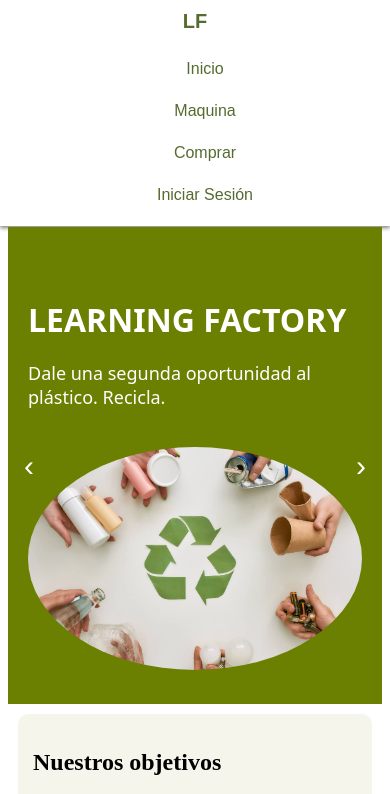
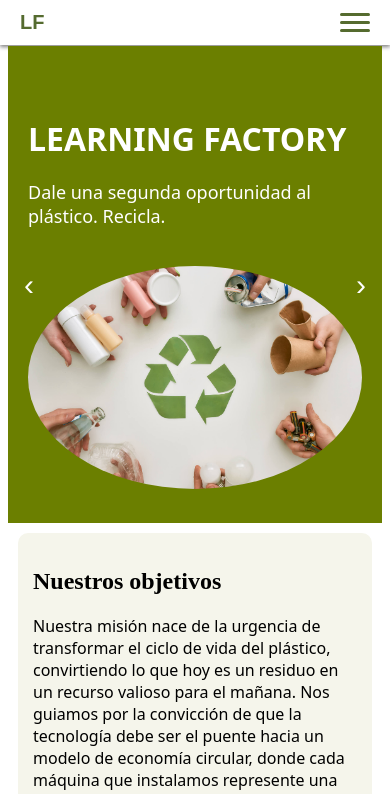
Before and after one commit to gorka274/Reto2Eval, an Angular app in the folder LearningFactory/: page /home in a window 390 px wide. Shown: the top 794 px of the page. Built offline with nearby package versions, Linux system fonts and the light colour scheme; a web font is replaced by a local one.

Commit message:
Implement hamburger menu for mobile navigation
Co-authored-by: danda02 <188176550+danda02@users.noreply.github.com>

```diff
--- a/LearningFactory/src/app/components/navbar/navbar.html
+++ b/LearningFactory/src/app/components/navbar/navbar.html
@@ -1,6 +1,15 @@
 <nav class="navbar">
   <a href="#"><div class="logo">LF</div></a>
-  <ul class="nav-links">
+
+  <!-- Botón hamburguesa (solo visible en móvil) -->
+  <button class="menu-toggle" (click)="toggleMenu()">
+    <span></span>
+    <span></span>
+    <span></span>
+  </button>
+
+  <!-- Menú de navegación -->
+  <ul class="nav-links" [class.active]="menuAbierto">
     <!-- Links visibles para todos -->
     <li><a routerLink="/home">Inicio</a></li>
     <li><a routerLink="/caracteristicas">Maquina</a></li>
--- a/LearningFactory/src/app/components/navbar/navbar.scss
+++ b/LearningFactory/src/app/components/navbar/navbar.scss
@@ -42,31 +42,68 @@ nav a {
   color: #76af0b;
 }
 
+/* Desktop: ocultar botón hamburguesa */
+.menu-toggle {
+    display: none;
+}
+
 /* Media queries para móviles */
 @media (max-width: 768px) {
     .navbar {
-        flex-direction: column;
+        position: relative;
+        flex-direction: row; /* Mantener horizontal */
+        justify-content: space-between;
         padding: 10px 20px;
     }
 
     .logo {
-        margin-bottom: 15px;
         font-size: 20px;
     }
 
+    .menu-toggle {
+        display: flex;
+        flex-direction: column;
+        justify-content: space-around;
+        width: 30px;
+        height: 25px;
+        background: transparent;
+        border: none;
+        cursor: pointer;
+        padding: 0;
+        z-index: 10;
+    }
+
+    .menu-toggle span {
+        width: 100%;
+        height: 3px;
+        background-color: #556b2f;
+        border-radius: 10px;
+    }
+
     .nav-links {
+        position: absolute;
+        top: 100%;
+        left: 0;
+        width: 100%;
         flex-direction: column;
-        width: 100%;
-        align-items: center;
+        background-color: #ffffff;
+        box-shadow: 0 4px 6px rgba(0,0,0,0.1);
+        display: none; /* Oculto por defecto */
+    }
+
+    .nav-links.active {
+        display: flex; /* Mostrar cuando esté activo */
     }
 
     .nav-links li {
         width: 100%;
         text-align: center;
+        border-bottom: 1px solid #f0f0f0;
     }
 
     .nav-links li a {
-        padding: 12px 10px;
+        padding: 15px;
+        display: block;
         width: 100%;
     }
 }
--- a/LearningFactory/src/app/components/navbar/navbar.ts
+++ b/LearningFactory/src/app/components/navbar/navbar.ts
@@ -25,6 +25,8 @@ import { CommonModule } from '@angular/common';
  })
 
 export class Navbar {
+  menuAbierto = false;
+
   constructor(public authService: AuthService) {
     effect(() => {
       const usuario = this.authService.getUsuario();
@@ -35,4 +37,8 @@ export class Navbar {
       }
     });
   }
+
+  toggleMenu() {
+    this.menuAbierto = !this.menuAbierto;
+  }
 }
--- a/LearningFactory/src/main.ts
+++ b/LearningFactory/src/main.ts
@@ -1,4 +1,4 @@
-import 'Zone.js';
+import 'zone.js';
 import { bootstrapApplication } from '@angular/platform-browser';
 import { provideHttpClient } from '@angular/common/http';
 import { appConfig } from './app/app.config';
```
Also changed, not shown: 1 other file (tests, documents, lock files or other folders).
